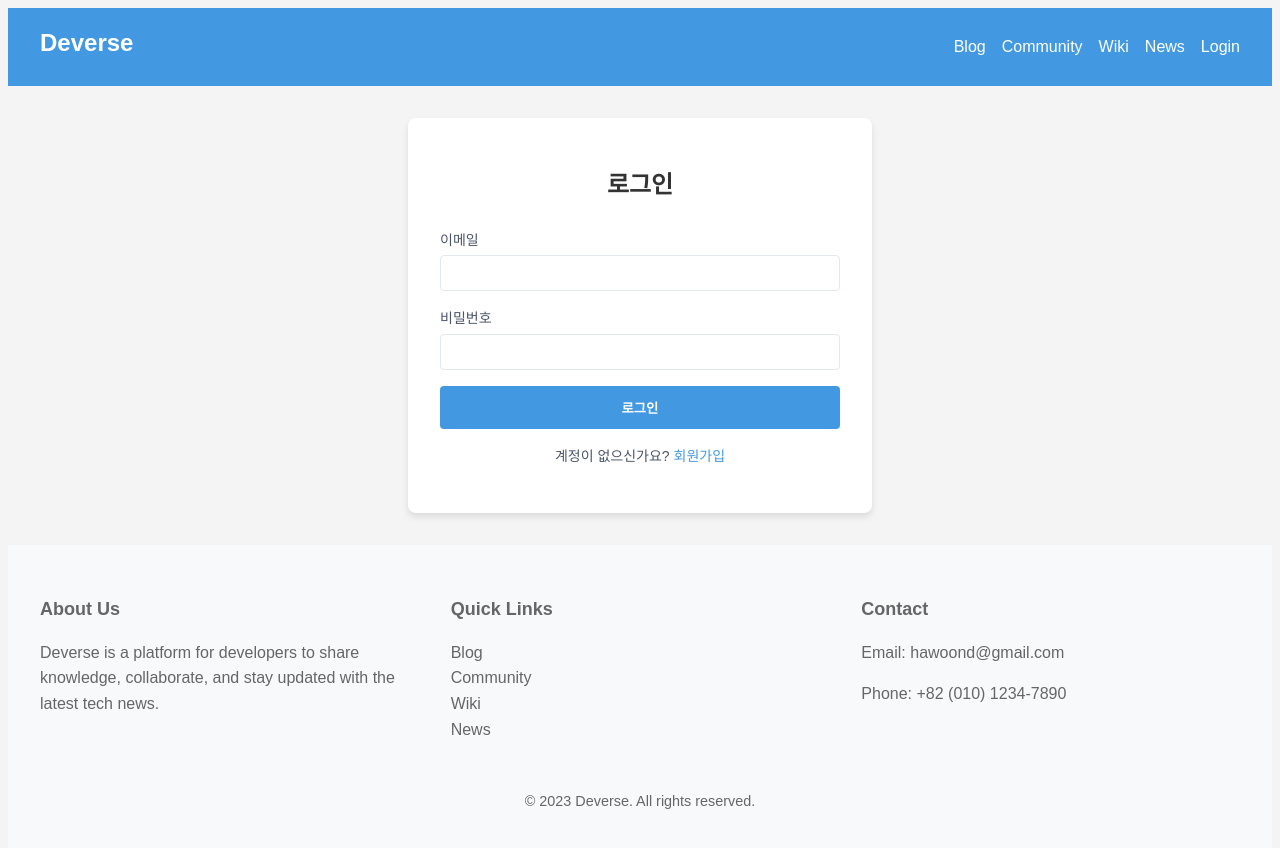
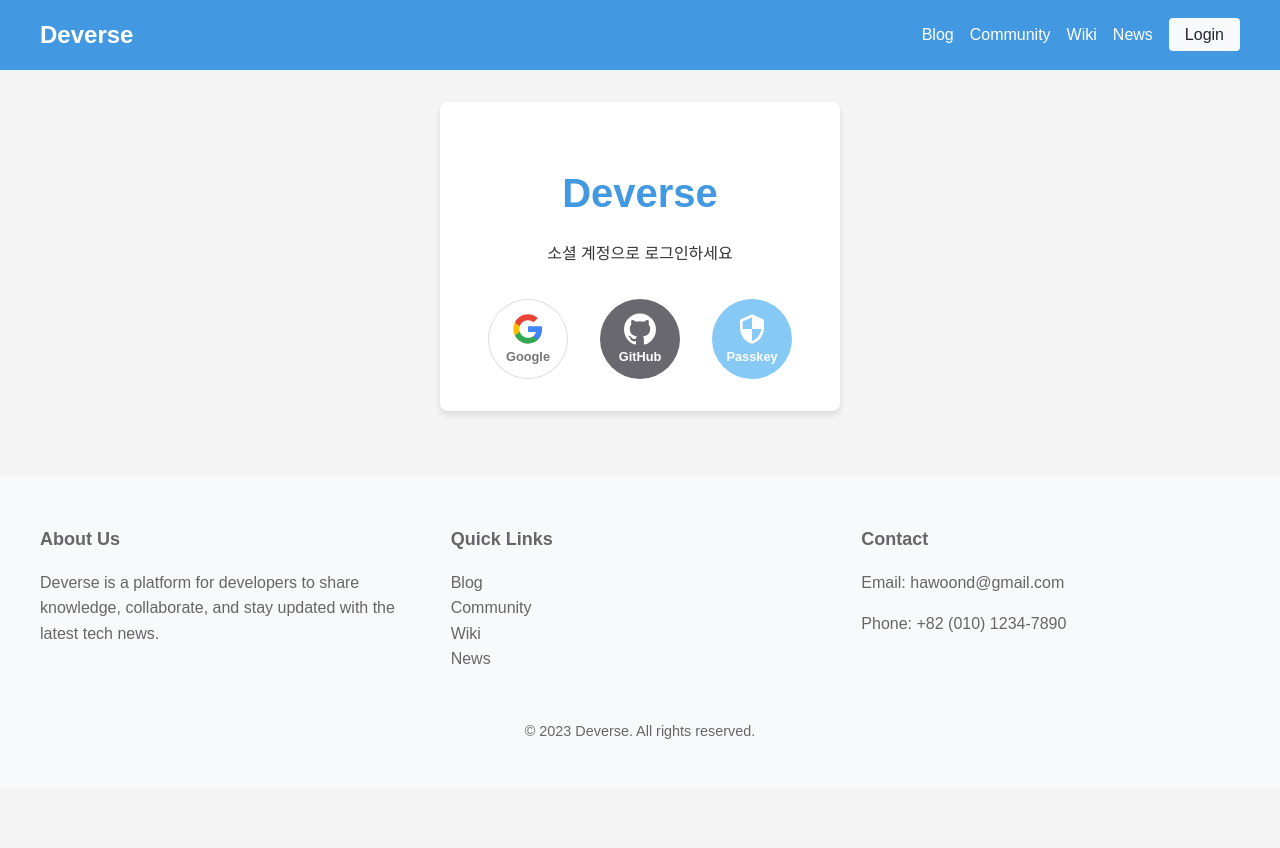
Before and after one commit to hawoond/deverse-frontend, a SvelteKit app: page /login in a window 1280 px wide. Shown: the top 848 px of the page. After the commit the page ends 800 px from the top, so only its background shows below. Built offline with nearby package versions, Linux system fonts and the light colour scheme.

Commit message:
(feat): 로그인 화면 추가

```diff
--- a/package.json
+++ b/package.json
@@ -18,6 +18,7 @@
 		"@types/dompurify": "^3.0.5",
 		"@types/eslint": "^9.6.0",
 		"@types/marked": "^5.0.2",
+		"@types/node": "^22.7.9",
 		"autoprefixer": "^10.4.20",
 		"eslint": "^9.0.0",
 		"eslint-config-prettier": "^9.1.0",
--- a/src/app.css
+++ b/src/app.css
@@ -14,6 +14,8 @@ body {
 	line-height: 1.6;
 	color: var(--text-color);
 	background-color: var(--background-color);
+  margin: 0;
+  padding: 0;
 }
 
 .container {
@@ -40,86 +42,7 @@ body {
 }
 
 /* Header Styles */
-.header {
-  background-color: var(--primary-color);
-  color: var(--primary-foreground-color);
-  transition: padding 0.3s ease-out;
-}
 
-.header.active {
-  padding-bottom: 10px;
-}
-
-.header-container {
-  display: flex;
-  justify-content: space-between;
-  align-items: flex-start;
-  max-width: 1200px;
-  margin: 0 auto;
-  padding: 1rem;
-  position: relative;
-}
-
-.header-logo-container {
-  display: flex;
-  flex-direction: column;
-  align-items: flex-start;
-}
-
-.header-logo {
-  font-size: 1.5rem;
-  font-weight: bold;
-  color: var(--primary-foreground-color);
-  text-decoration: none;
-  margin-bottom: 0.5rem;
-}
-
-.header-nav {
-  display: flex;
-  align-items: center;
-}
-
-.header-nav ul {
-  display: flex;
-  gap: 1rem;
-  list-style-type: none;
-  padding: 0;
-  margin: 0;
-}
-
-.header-nav a, .header-nav button {
-  color: var(--primary-foreground-color);
-  text-decoration: none;
-  font-weight: 500;
-  transition: opacity 0.2s ease-in-out;
-}
-
-.header-nav a:hover, .header-nav button:hover {
-  opacity: 0.8;
-}
-
-.header-nav .active {
-  font-weight: bold;
-  text-decoration: underline;
-}
-
-.menu-toggle {
-  display: none;
-  background: none;
-  border: none;
-  color: var(--primary-foreground-color);
-  font-size: 1.5rem;
-  cursor: pointer;
-}
-
-.active-menu-item {
-  background-color: var(--primary-color);
-  color: var(--primary-foreground-color);
-  padding: 0.25rem 0.5rem;
-  font-size: 0.9rem;
-  border-radius: 4px;
-  margin-top: 0.25rem;
-}
 
 /* Footer Styles */
 .footer {
@@ -170,36 +93,6 @@ body {
 
 /* Responsive Styles */
 @media (max-width: 768px) {
-  .menu-toggle {
-    display: block;
-  }
-
-  .header-container {
-    flex-wrap: wrap;
-  }
-
-  .header-nav {
-    display: none;
-    width: 100%;
-    order: 3;
-  }
-
-  .header-nav.open {
-    display: block;
-  }
-
-  .header-nav ul {
-    flex-direction: column;
-  }
-
-  .header-nav li {
-    margin-bottom: 0.5rem;
-  }
-
-  .active-menu-item {
-    display: none;
-  }
-
 	.footer-container {
 		flex-direction: column;
 		align-items: flex-start;
--- a/src/lib/components/Header.svelte
+++ b/src/lib/components/Header.svelte
@@ -42,7 +42,7 @@
 			<ul>
 				{#each ['Blog', 'Community', 'Wiki', 'News'] as item}
 					<li>
-            <a
+						<a class="header-a"
 							href={`/${item.toLowerCase()}`}
 							class:active={$page.url.pathname.startsWith(`/${item.toLowerCase()}`)}
 						>
@@ -51,9 +51,9 @@
 					</li>
 				{/each}
 				{#if $auth.isAuthenticated}
-          <li><button on:click={logout}>Logout</button></li>
+					<li><a href="/" on:click={logout} class="auth-button logout-button">Logout</a></li>
 				{:else}
-          <li><a href="/login">Login</a></li>
+					<li><a href="/login" class="auth-button login-button">Login</a></li>
 				{/if}
 			</ul>
 		</nav>
@@ -90,13 +90,19 @@
 		margin: 0;
 	}
 
-  .header-nav a, .header-nav button {
+	.header-nav {
 		color: var(--primary-foreground-color);
 		text-decoration: none;
 		font-weight: 500;
 	}
 
-  .header-nav a:hover, .header-nav button:hover {
+  .header-a {
+		color: var(--primary-foreground-color);
+		text-decoration: none;
+		font-weight: 500;
+	}
+
+	.header-nav a:hover {
 		opacity: 0.8;
 	}
 
@@ -105,11 +111,45 @@
 		text-decoration: underline;
 	}
 
+	.auth-button {
+		padding: 0.5rem 1rem;
+		border-radius: 4px;
+		font-weight: bold;
+		transition: background-color 0.3s ease;
+    text-decoration: none;
+		font-weight: 500;
+	}
+  .login-not:not(.color) {
+    color: var(--primary-foreground-color);
+  }
+	.login-button {
+		background-color: var(--secondary-color);
+		color: rgb(37, 38, 52);
+	}
+
+	.login-button:hover {
+		background-color: rgba(73, 109, 241, 0.482);
+    color: rgb(255, 255, 255);
+	}
+
+	.logout-button {
+		background-color: var(--warning-color);
+		color: var(--warning-foreground-color);
+	}
+
+	.logout-button:hover {
+		background-color: var(--warning-color-hover);
+	}
+
 	.menu-toggle {
 		display: none;
 	}
 
 	@media (max-width: 768px) {
+		.header-container {
+			flex-wrap: wrap;
+		}
+
 		.menu-toggle {
 			display: block;
 			background: none;
@@ -121,20 +161,17 @@
 
 		.header-nav {
 			display: none;
+			width: 100%;
 		}
 
 		.header-nav.open {
 			display: block;
-      position: absolute;
-      top: 100%;
-      left: 0;
-      right: 0;
-      background-color: var(--primary-color);
-      padding: 1rem;
 		}
 
 		.header-nav ul {
 			flex-direction: column;
+			align-items: center;
+			padding: 1rem 0;
 		}
 
 		.header-nav li {
--- /dev/null
+++ b/src/routes/login/+page.server.ts
@@ -0,0 +1,11 @@
+import { GOOGLE_CLIENT_ID, GITHUB_CLIENT_ID } from '$env/static/private';
+import { ENABLE_SOCIAL_LOGIN } from '$env/dynamic/private';
+
+export async function load() {
+  return {
+    appName: process.env.APP_NAME || 'Deverse',
+    enableSocialLogin: ENABLE_SOCIAL_LOGIN === 'true',
+    googleClientId: GOOGLE_CLIENT_ID,
+    githubClientId: GITHUB_CLIENT_ID
+  };
+}
--- a/src/routes/login/+page.svelte
+++ b/src/routes/login/+page.svelte
@@ -1,51 +1,41 @@
 <script lang="ts">
+	import { auth } from '$lib/stores/auth';
 	import { goto } from '$app/navigation';
-	import { auth } from '$lib/stores/auth';
 	import { onMount } from 'svelte';
 	import '$styles/login.css';
 
-	let email = '';
-	let password = '';
-	let error: string | null = null;
-	let isLoading = false;
+	let errorMessage = '';
 
 	onMount(() => {
-		// 이미 로그인된 사용자는 홈페이지로 리다이렉트
-		if (auth.get().isAuthenticated) {
+	  if ($auth.isAuthenticated) {
 		goto('/');
 	  }
 	});
 
-	async function handleSubmit() {
-		error = null;
-		isLoading = true;
-
-		if (!email || !password) {
-			error = '이메일과 비밀번호를 모두 입력해주세요.';
-			isLoading = false;
-			return;
+	async function handleGoogleLogin() {
+	  try {
+		await auth.loginWithGoogle();
+		goto('/');
+	  } catch (error) {
+		errorMessage = 'Google 로그인에 실패했습니다. 다시 시도해주세요.';
+	  }
 	}
 
+	async function handleGitHubLogin() {
 	  try {
-			// 실제 API 호출 대신 임시로 더미 데이터 사용
-			await new Promise((resolve) => setTimeout(resolve, 1000)); // 1초 지연
+		await auth.loginWithGitHub();
+		goto('/');
+	  } catch (error) {
+		errorMessage = 'GitHub 로그인에 실패했습니다. 다시 시도해주세요.';
+	  }
+	}
 
-			if (email === 'test@example.com' && password === 'password') {
-				auth.login({
-					id: '1',
-					name: 'Test User',
-					email: 'test@example.com',
-					token: 'dummy-token',
-					role: 'author'
-				});
+	async function handlePasskeyLogin() {
+	  try {
+		await auth.loginWithPasskey();
 		goto('/');
-			} else {
-				error = '이메일 또는 비밀번호가 올바르지 않습니다.';
-			}
-		} catch (e) {
-			error = '로그인 중 오류가 발생했습니다. 다시 시도해주세요.';
-		} finally {
-			isLoading = false;
+	  } catch (error) {
+		errorMessage = 'Passkey 로그인에 실패했습니다. 다시 시도해주세요.';
 	  }
 	}
   </script>
@@ -54,30 +44,37 @@
 	<title>로그인 - Deverse</title>
   </svelte:head>
 
-<main class="login-container">
-	<h1 class="login-title">로그인</h1>
+  <div class="login-container">
+	<div class="login-box">
+	  <h1>Deverse</h1>
+	  <p class="subtitle">소셜 계정으로 로그인하세요</p>
 
-	<form on:submit|preventDefault={handleSubmit} class="login-form">
-		<div class="form-group">
-			<label for="email">이메일</label>
-			<input type="email" id="email" bind:value={email} required />
+	  <div class="social-login">
+		<button on:click={handleGoogleLogin} class="social-login-button google-login" aria-label="Google로 로그인">
+		  <svg viewBox="0 0 24 24" class="social-icon">
+			<path d="M22.56 12.25c0-.78-.07-1.53-.2-2.25H12v4.26h5.92c-.26 1.37-1.04 2.53-2.21 3.31v2.77h3.57c2.08-1.92 3.28-4.74 3.28-8.09z" fill="#4285F4"/>
+			<path d="M12 23c2.97 0 5.46-.98 7.28-2.66l-3.57-2.77c-.98.66-2.23 1.06-3.71 1.06-2.86 0-5.29-1.93-6.16-4.53H2.18v2.84C3.99 20.53 7.7 23 12 23z" fill="#34A853"/>
+			<path d="M5.84 14.09c-.22-.66-.35-1.36-.35-2.09s.13-1.43.35-2.09V7.07H2.18C1.43 8.55 1 10.22 1 12s.43 3.45 1.18 4.93l2.85-2.22.81-.62z" fill="#FBBC05"/>
+			<path d="M12 5.38c1.62 0 3.06.56 4.21 1.64l3.15-3.15C17.45 2.09 14.97 1 12 1 7.7 1 3.99 3.47 2.18 7.07l3.66 2.84c.87-2.6 3.3-4.53 6.16-4.53z" fill="#EA4335"/>
+		  </svg>
+		  Google
+		</button>
+		<button on:click={handleGitHubLogin} class="social-login-button github-login" aria-label="GitHub로 로그인">
+		  <svg viewBox="0 0 24 24" class="social-icon">
+			<path fill="#ffffff" d="M12 .297c-6.63 0-12 5.373-12 12 0 5.303 3.438 9.8 8.205 11.385.6.113.82-.258.82-.577 0-.285-.01-1.04-.015-2.04-3.338.724-4.042-1.61-4.042-1.61C4.422 18.07 3.633 17.7 3.633 17.7c-1.087-.744.084-.729.084-.729 1.205.084 1.838 1.236 1.838 1.236 1.07 1.835 2.809 1.305 3.495.998.108-.776.417-1.305.76-1.605-2.665-.3-5.466-1.332-5.466-5.93 0-1.31.465-2.38 1.235-3.22-.135-.303-.54-1.523.105-3.176 0 0 1.005-.322 3.3 1.23.96-.267 1.98-.399 3-.405 1.02.006 2.04.138 3 .405 2.28-1.552 3.285-1.23 3.285-1.23.645 1.653.24 2.873.12 3.176.765.84 1.23 1.91 1.23 3.22 0 4.61-2.805 5.625-5.475 5.92.42.36.81 1.096.81 2.22 0 1.606-.015 2.896-.015 3.286 0 .315.21.69.825.57C20.565 22.092 24 17.592 24 12.297c0-6.627-5.373-12-12-12"/>
+		  </svg>
+		  GitHub
+		</button>
+		<button on:click={handlePasskeyLogin} class="social-login-button passkey-login" aria-label="Passkey로 로그인">
+		  <svg viewBox="0 0 24 24" class="social-icon">
+			<path fill="#ffffff" d="M12 1L3 5v6c0 5.55 3.84 10.74 9 12 5.16-1.26 9-6.45 9-12V5l-9-4zm0 10.99h7c-.53 4.12-3.28 7.79-7 8.94V12H5V6.3l7-3.11v8.8z"/>
+		  </svg>
+		  Passkey
+		</button>
 	  </div>
 
-		<div class="form-group">
-			<label for="password">비밀번호</label>
-			<input type="password" id="password" bind:value={password} required />
+	  {#if errorMessage}
+		<p class="error-message">{errorMessage}</p>
+	  {/if}
 	</div>
-
-		{#if error}
-			<p class="error-message">{error}</p>
-		{/if}
-
-		<button type="submit" class="login-button" disabled={isLoading}>
-			{isLoading ? '로그인 중...' : '로그인'}
-		</button>
-	</form>
-
-	<p class="register-link">
-		계정이 없으신가요? <a href="/register">회원가입</a>
-	</p>
-</main>
+  </div>
--- a/src/styles/login.css
+++ b/src/styles/login.css
@@ -1,98 +1,84 @@
 .login-container {
+  width: 100%;
   max-width: 400px;
-    margin: 2rem auto;
   padding: 2rem;
-    background-color: #ffffff;
+  margin: 0 auto;
+}
+
+.login-box {
+  background-color: var(--primary-foreground-color);
   border-radius: 8px;
   box-shadow: 0 4px 6px rgba(0, 0, 0, 0.1);
+  padding: 2rem;
+  text-align: center;
 }
 
-  .login-title {
-    font-size: 1.5rem;
-    font-weight: bold;
-    text-align: center;
-    margin-bottom: 1.5rem;
-    color: #333;
+h1 {
+  color: var(--primary-color);
+  font-size: 2.5rem;
+  margin-bottom: 0.5rem;
 }
 
-  .login-form {
+.subtitle {
+  color: var(--text-color);
+  font-size: 1rem;
+  margin-bottom: 2rem;
+}
+
+.social-login {
+  display: flex;
+  justify-content: center;
+  gap: 2rem;
+}
+
+.social-login-button {
   display: flex;
   flex-direction: column;
-    gap: 1rem;
+  align-items: center;
+  justify-content: center;
+  width: 80px;
+  height: 80px;
+  border: none;
+  border-radius: 50%;
+  cursor: pointer;
+  font-weight: bold;
+  transition: background-color 0.3s ease, transform 0.1s ease;
+  color: var(--primary-foreground-color);
+  font-size: 0.8rem;
+  padding: 0;
 }
 
-  .form-group {
-    display: flex;
-    flex-direction: column;
+.google-login {
+  background-color: #ffffff;
+  color: #757575;
+  border: 1px solid #dadce0;
 }
 
-  .form-group label {
-    font-size: 0.875rem;
-    font-weight: 500;
-    margin-bottom: 0.25rem;
-    color: #4a5568;
+.github-login {
+  background-color: #68686e;
 }
 
-  .form-group input {
-    padding: 0.5rem;
-    border: 1px solid #e2e8f0;
-    border-radius: 4px;
-    font-size: 1rem;
-    transition: border-color 0.2s ease-in-out;
+.passkey-login {
+  background-color: #86c9f5;
 }
 
-  .form-group input:focus {
-    outline: none;
-    border-color: #4299e1;
-    box-shadow: 0 0 0 3px rgba(66, 153, 225, 0.5);
+.social-login-button:hover {
+  opacity: 0.9;
+  transform: translateY(-3px);
 }
 
-  .login-button {
-    background-color: #4299e1;
-    color: #ffffff;
-    font-weight: 600;
-    padding: 0.75rem;
-    border: none;
-    border-radius: 4px;
-    cursor: pointer;
-    transition: background-color 0.2s ease-in-out;
+.social-login-button:active {
+  transform: translateY(-1px);
 }
 
-  .login-button:hover {
-    background-color: #3182ce;
-  }
-
-  .login-button:disabled {
-    background-color: #a0aec0;
-    cursor: not-allowed;
+.social-icon {
+  width: 32px;
+  height: 32px;
+  margin-bottom: 0.25rem;
 }
 
 .error-message {
-    color: #e53e3e;
-    font-size: 0.875rem;
-    margin-top: 0.5rem;
+  color: var(--error-color);
+  margin-top: 1rem;
+  font-size: 0.9rem;
 }
-
-  .register-link {
-    text-align: center;
-    margin-top: 1rem;
-    font-size: 0.875rem;
-    color: #4a5568;
-  }
-
-  .register-link a {
-    color: #4299e1;
-    font-weight: 500;
-    text-decoration: none;
-  }
-
-  .register-link a:hover {
-    text-decoration: underline;
-  }
-
-  @media (max-width: 640px) {
-    .login-container {
-      margin: 1rem;
-      padding: 1.5rem;
-    }
-  }
```
Also changed, not shown: 1 other file (tests, documents, lock files or other folders). Lines whose indentation alone changed are shown as unchanged.
